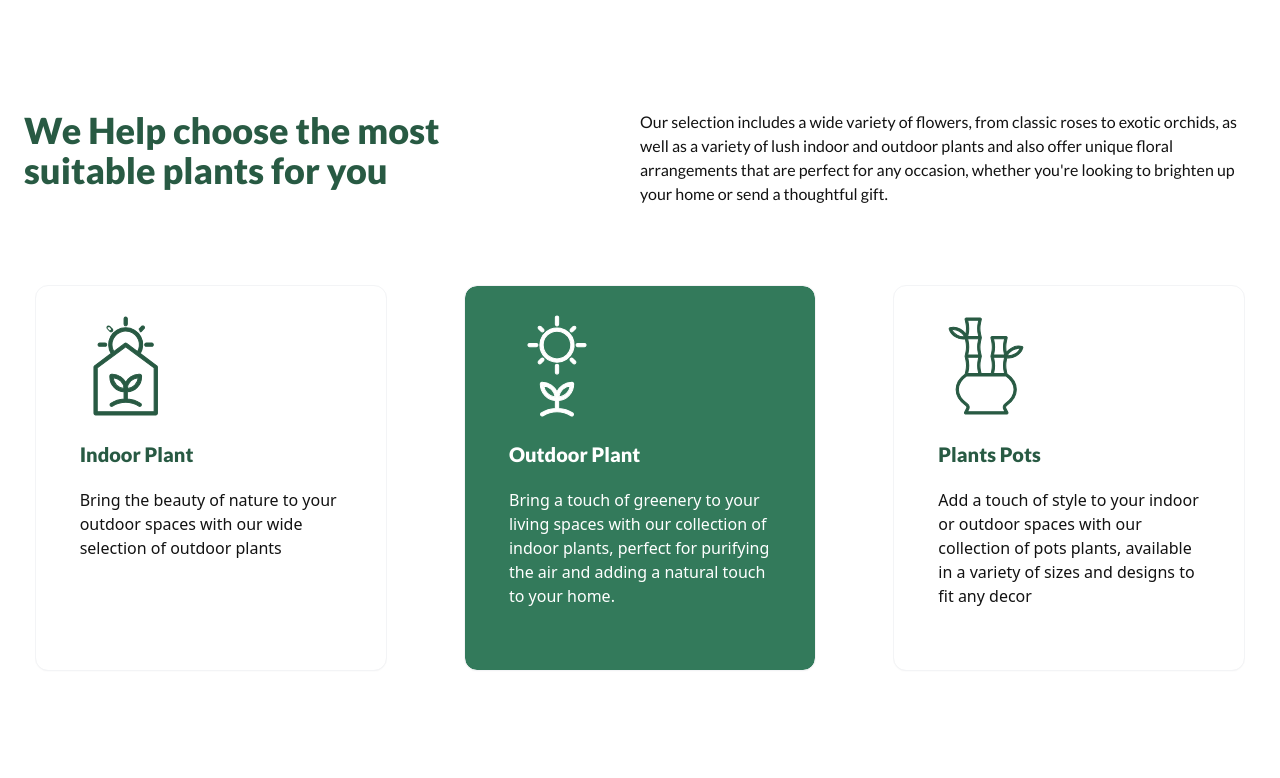
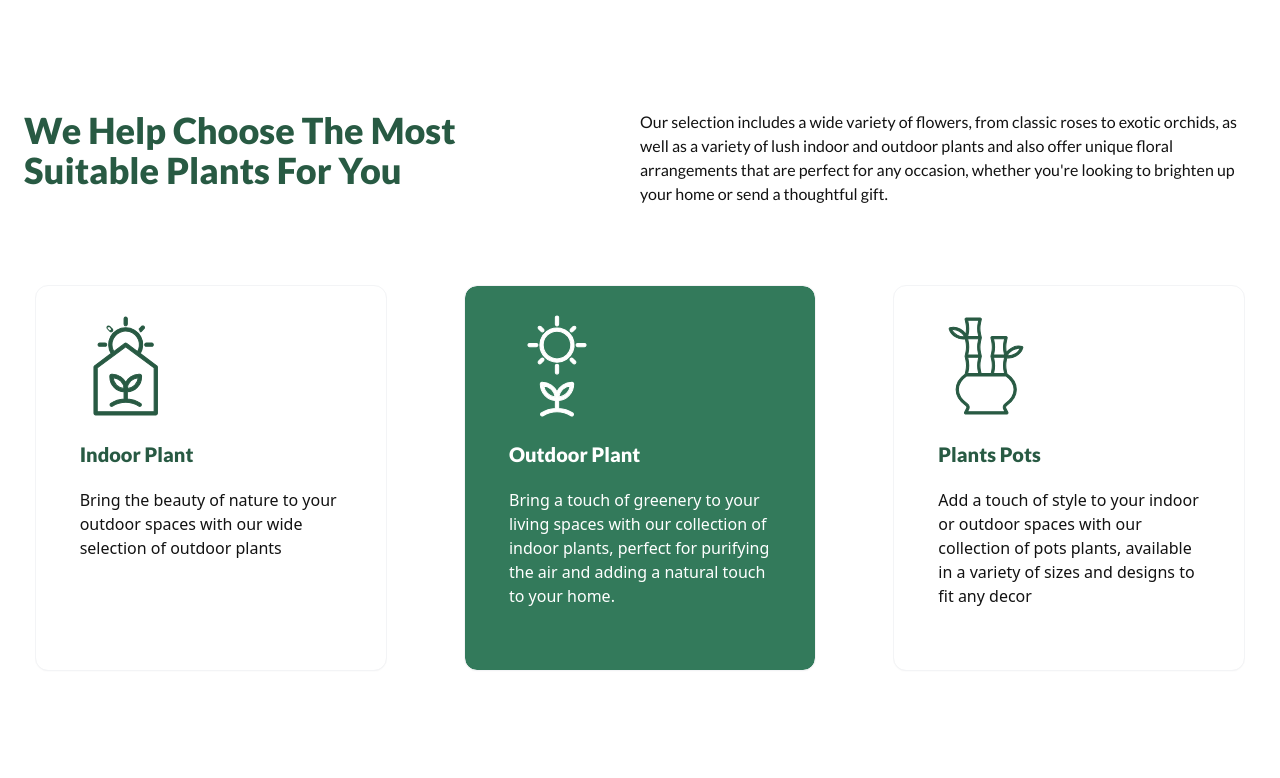
Before and after one commit to rdynxyz/Lush-Plant-Shop, a Vue app: page / in a window 1280 px wide. Shown: the part 802-1580 px from the top of the page. Built offline with nearby package versions, Linux system fonts and the light colour scheme.

Commit message:
revisi capitalize

```diff
--- a/src/components/about.vue
+++ b/src/components/about.vue
@@ -1,7 +1,7 @@
 <template lang="">
     <div class="flex flex-col items-center">
         <div class="md:flex w-full font-Lato mt-28">
-            <div class="md:w-1/2 text-primary text-2xl sm:text-4xl font-extrabold">
+            <div class="md:w-1/2 text-primary text-2xl sm:text-4xl font-extrabold capitalize">
                 <h1>We Help choose the most <br> suitable plants for you</h1>
             </div>
             <div class="md:w-1/2 text-secondary mt-4 md:mt-0">
--- a/src/components/testimonials.vue
+++ b/src/components/testimonials.vue
@@ -1,7 +1,7 @@
 <template lang="">
   <div>
     <h1 class="text-center text-primary text-2xl sm:text-4xl font-Lato font-extrabold">
-      What do they say about us
+      What Do They Say About Us
     </h1>
     <div class="mt-9 place-items-center grid md:grid-cols-3 gap-4 xl:gap-0">
       <div
```
